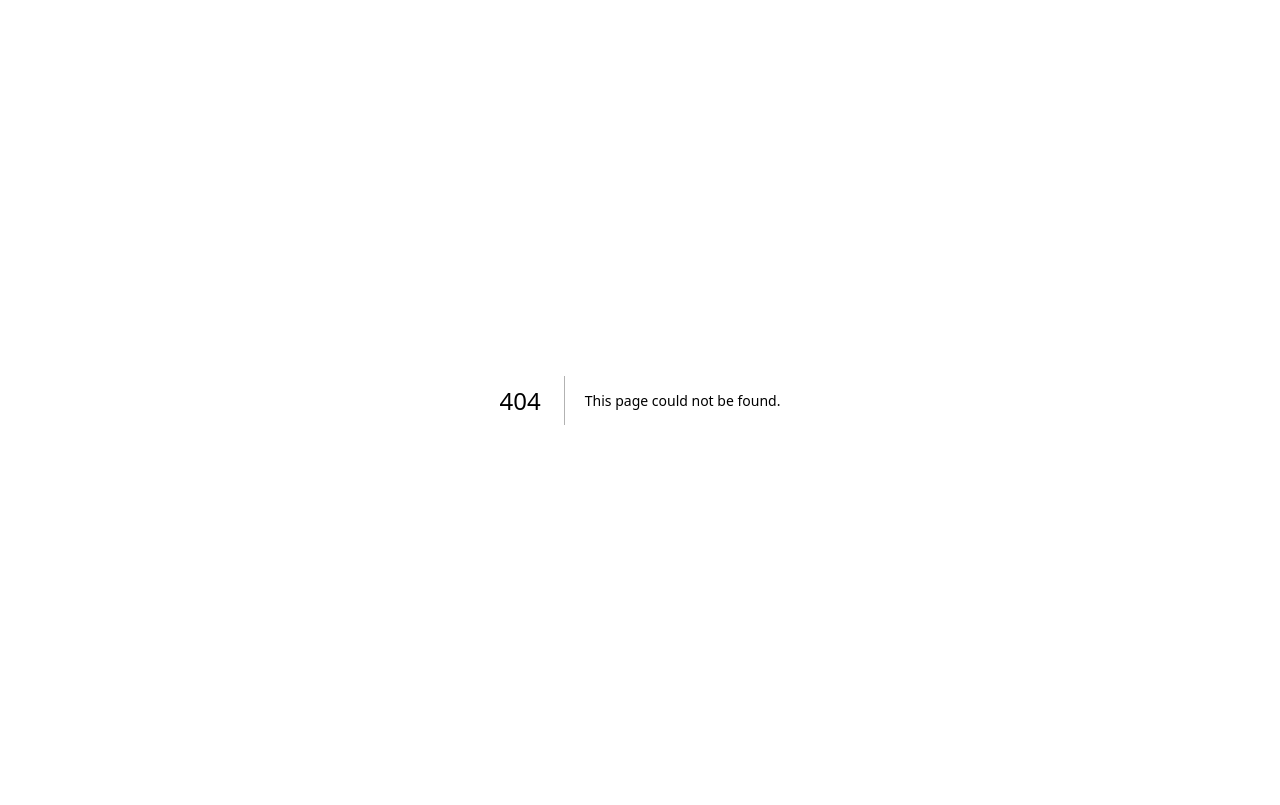
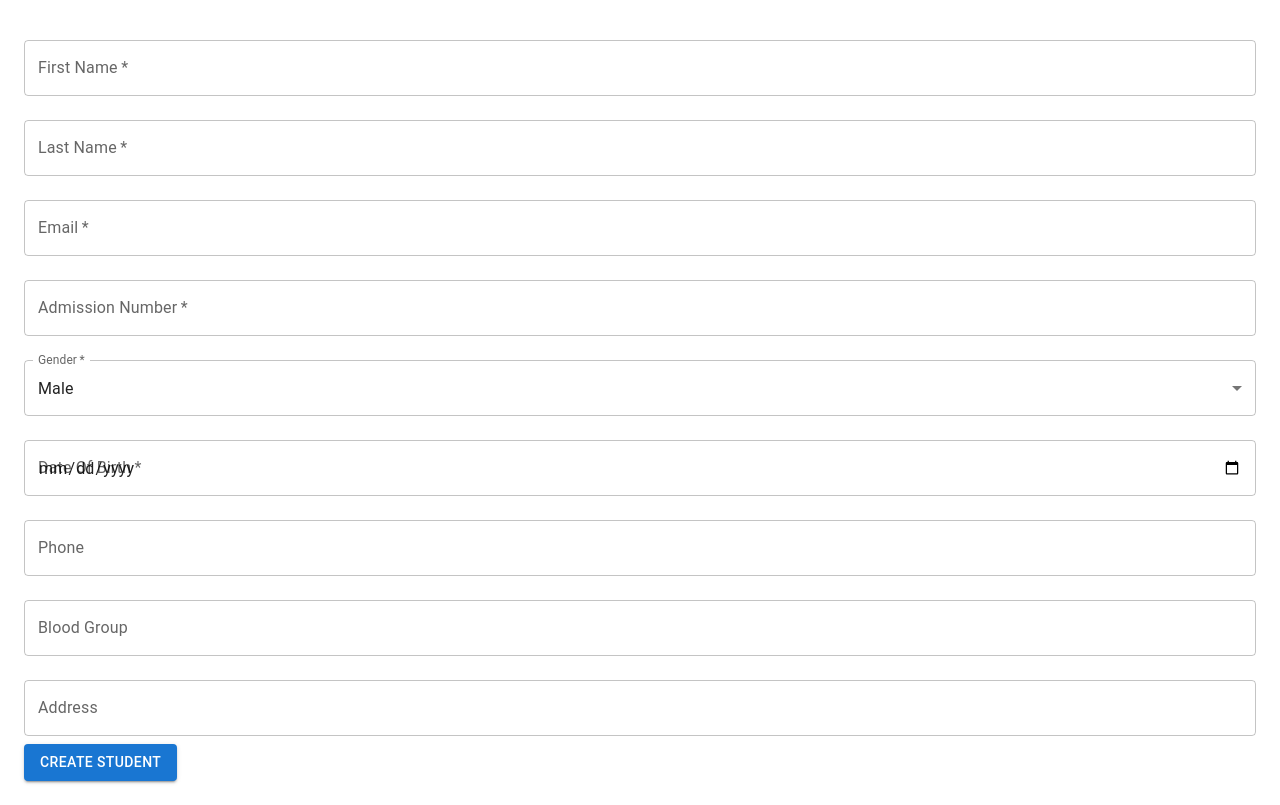
Before and after one commit to Bhavy-Kakaniya/SchoolManagementSystem, a Next.js app in the folder frontend/: page /school-admin/students/create in a window 1280 px wide. Before the commit this address had no page. Built offline with nearby package versions, Linux system fonts and the light colour scheme.

Commit message:
add create student page

```diff
--- /dev/null
+++ b/frontend/src/app/school-admin/students/create/page.tsx
@@ -0,0 +1,60 @@
+// /src/app/school-admin/students/create/page.tsx
+"use client"
+
+import CreateStudentForm from "@/components/student/StudentForm";
+import { createStudent } from "@/services/student.service";
+import { CreateStudentValues } from "@/types/student";
+import { Button } from "@mui/material";
+import { useRouter } from "next/navigation";
+import { useState } from "react";
+
+export default function StudentForm() {
+    const [createdStudent, setCreatedStudent] = useState<{ student: any; temporaryPassword: string; } | null>(null);
+    const [error, setError] = useState<string | null>(null);
+    const router = useRouter();
+
+    const handleSubmit = async (values: CreateStudentValues) => {
+        try {
+            setError(null);
+            const result = await createStudent(values);
+            setCreatedStudent({ student: result.student, temporaryPassword: result.temporaryPassword });
+        } catch (err) {
+            if (err instanceof Error) {
+                setError(err.message);
+            } else {
+                setError("Something went wrong");
+            }
+        }
+    };
+
+    return (
+        <div className="p-6">
+            {error && <p>{error}</p>}
+            {!createdStudent && (
+                <CreateStudentForm initialValues={{
+                    firstName: "",
+                    lastName: "",
+                    email: "",
+                    admissionNo: "",
+                    gender: "MALE",
+                    dateOfBirth: "",
+                    phone: "",
+                    bloodGroup: "",
+                    address: ""
+                }}
+                    onSubmit={handleSubmit} />
+            )}
+
+            {createdStudent && (
+                <div>
+                    <h1>Student Created Successfully</h1>
+                    <p>Name: {createdStudent.student.firstName}{createdStudent.student.lastName}</p>
+                    <p>Admission No: {createdStudent.student.admissionNo}</p>
+                    <p>Email: {createdStudent.student.user.email}</p>
+                    <p>Temporary Password: {createdStudent.temporaryPassword}</p>
+                    <Button variant="contained" onClick={() => router.push("/school-admin/students")}>Back to Students</Button>
+                </div>
+            )}
+        </div>
+    );
+};
```
